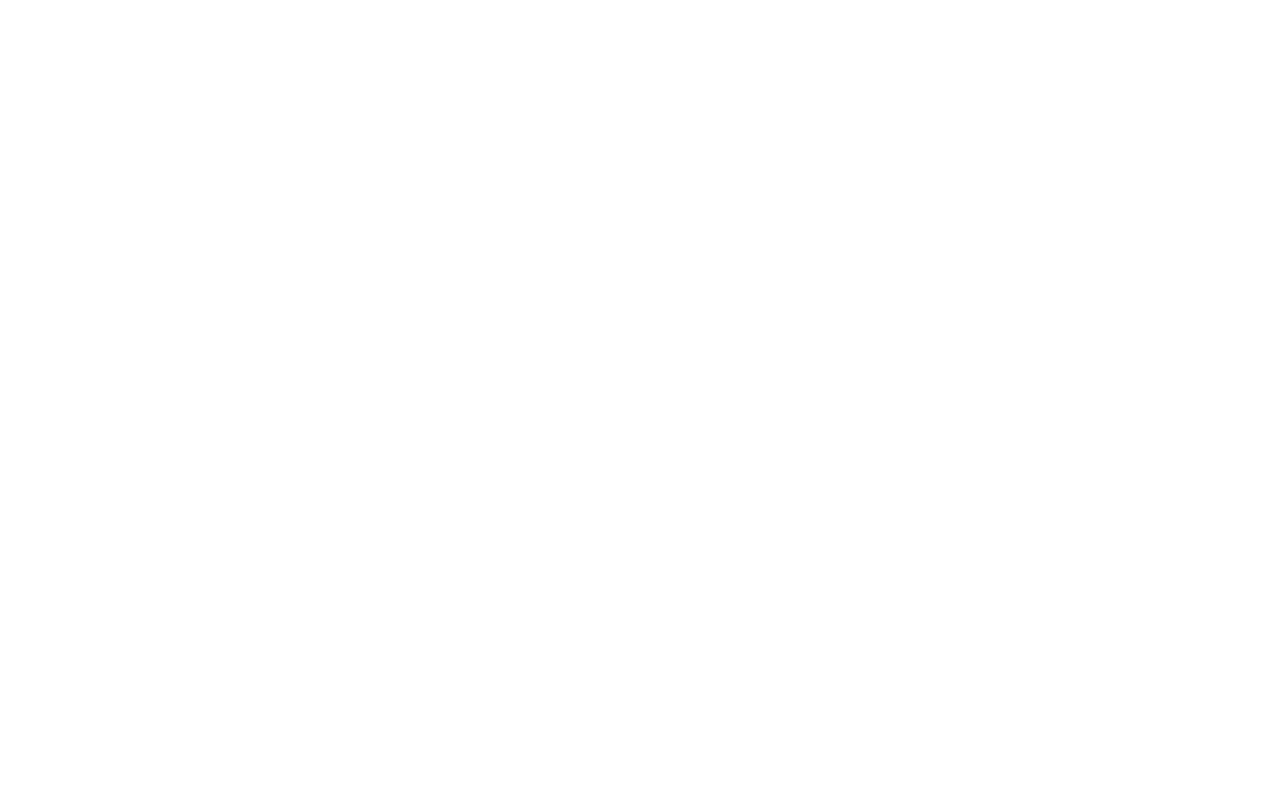
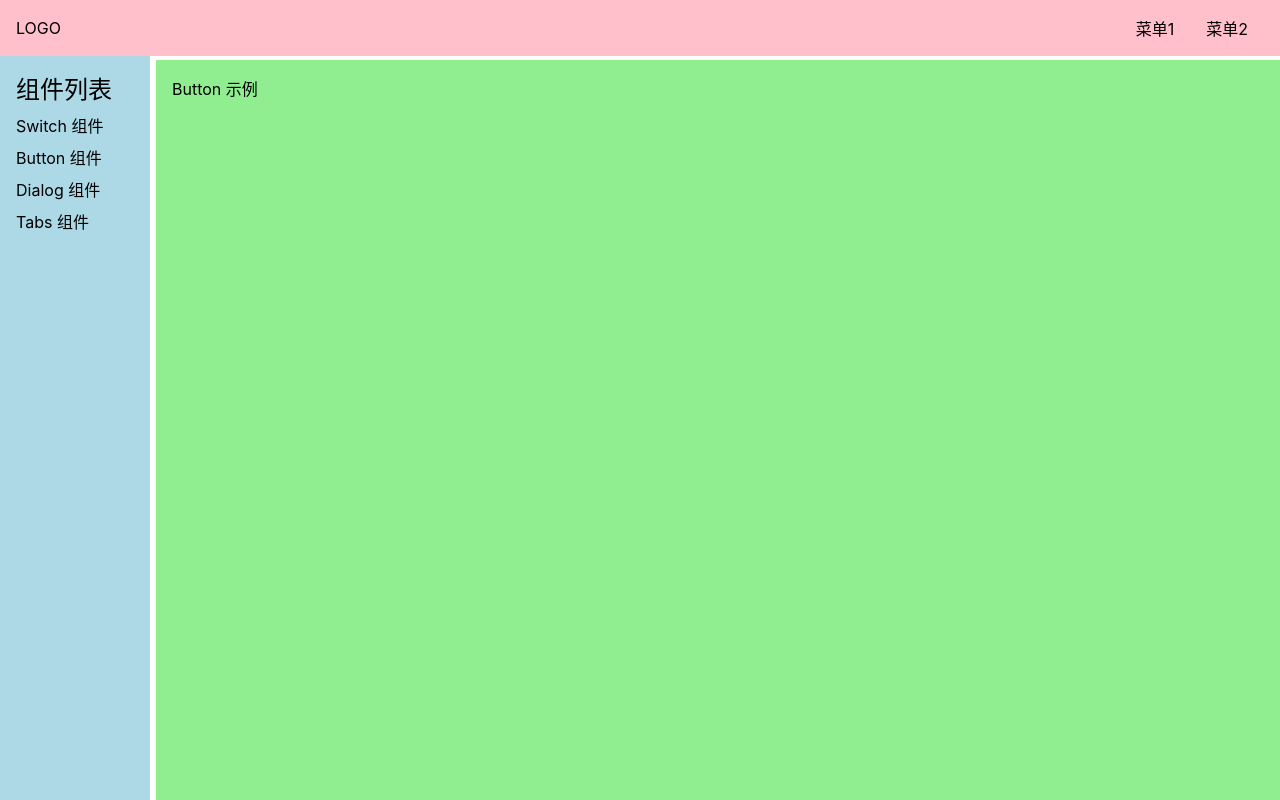
Before and after one commit to king-open/world, a Vue app: page /#/doc/button in a window 1280 px wide. Before the commit this address had no page. Built offline with nearby package versions, Linux system fonts and the light colour scheme.

Commit message:
基本完成官网框架

```diff
--- /dev/null
+++ b/src/components/ButtonDemo.vue
@@ -0,0 +1,5 @@
+<template>
+  <div>
+  Button 示例
+  </div>
+</template>
--- /dev/null
+++ b/src/components/DialogDemo.vue
@@ -0,0 +1,5 @@
+<template>
+  <div>
+  Dialog 示例
+  </div>
+</template>
--- /dev/null
+++ b/src/components/DocDemo.vue
@@ -0,0 +1,5 @@
+<template>
+  <div>
+    <p>默认页面</p>
+  </div>
+</template>
--- /dev/null
+++ b/src/components/TabsDemo.vue
@@ -0,0 +1,5 @@
+<template>
+  <div>
+  Tabs 示例
+  </div>
+</template>
```
Also changed, not shown: src/router.ts (+11 -1 lines).
